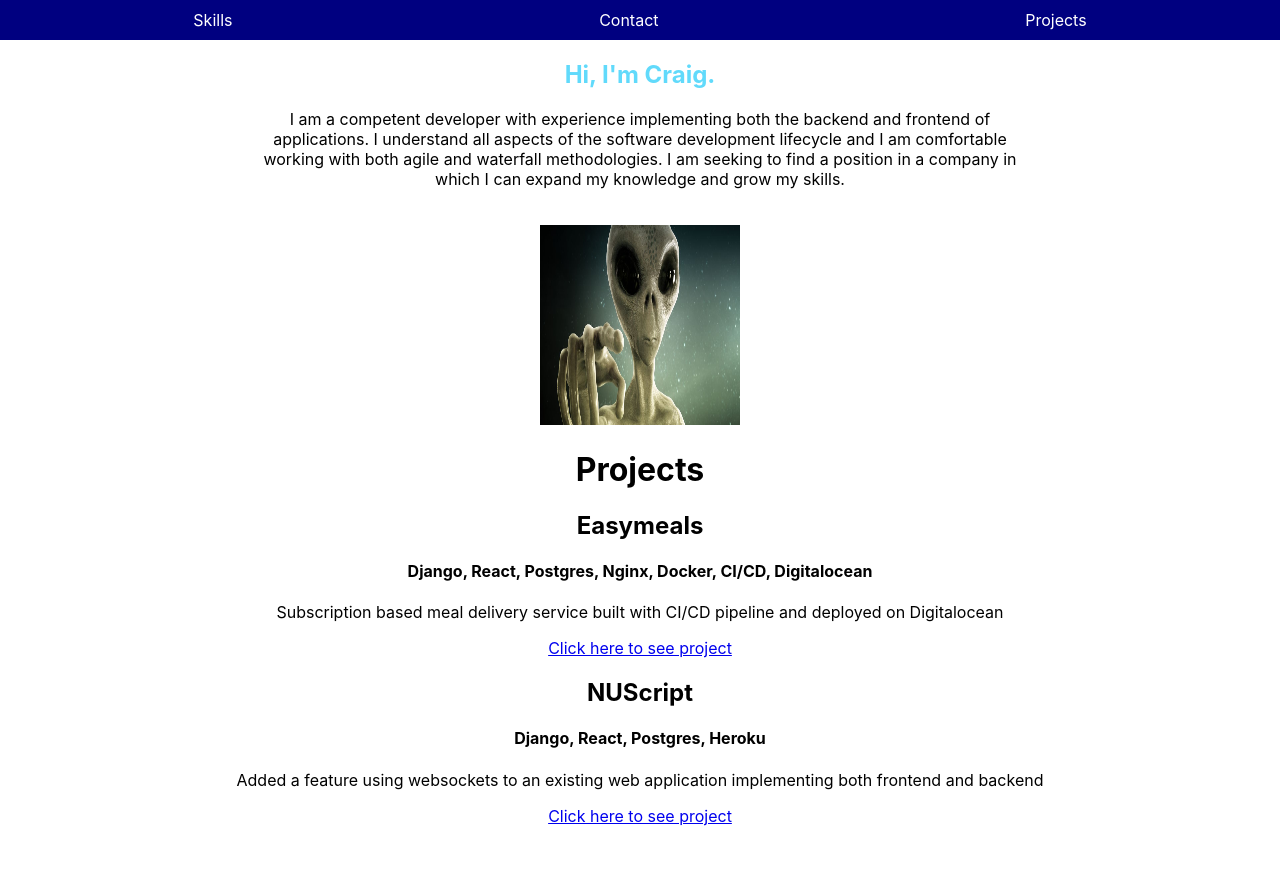
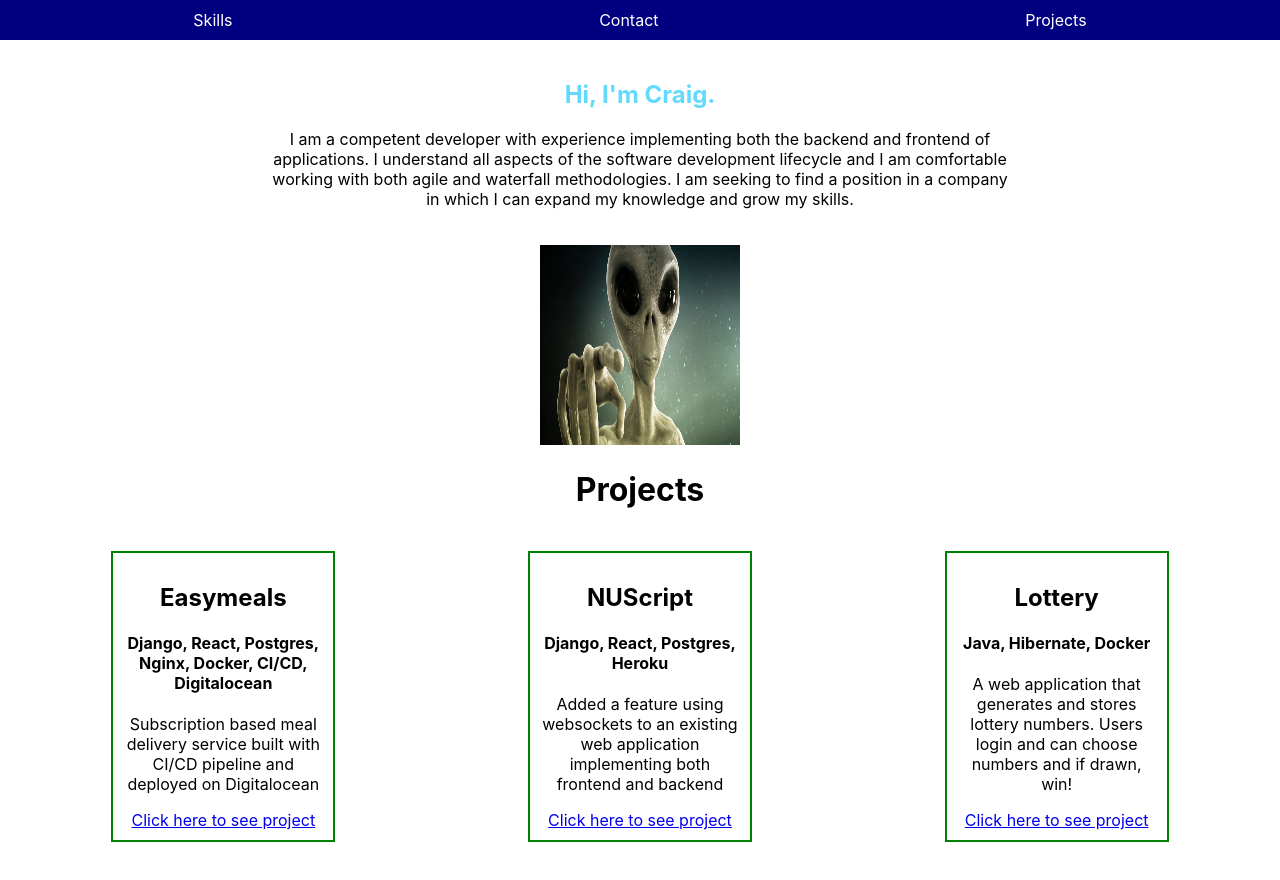
Before and after one commit to craig-glass/Portfolio, a React (Create React App) app in the folder frontend/: page /projects in a window 1280 px wide. Shown: the top 880 px of the page. Before the commit the page ends 826 px from the top, so only its background shows below. Built offline with nearby package versions, Linux system fonts and the light colour scheme.

Commit message:
Created css grid for projects

```diff
--- a/frontend/src/App.css
+++ b/frontend/src/App.css
@@ -40,6 +40,24 @@
   padding: 10px;
 }
 
+.mainpage {
+  padding: 20px;
+}
+
+.grid-container {
+  display: grid;
+  grid-template-columns: repeat(3, 1fr);
+  column-gap: 10px;
+  row-gap: 20px;
+  justify-items: center;
+}
+
+.grid-item {
+  border: 2px solid green;
+  width: 200px;
+  padding: 10px;
+}
+
 .navbarText {
   color: white;
 }
--- a/frontend/src/App.js
+++ b/frontend/src/App.js
@@ -14,14 +14,18 @@ function App() {
     <main className='App'>
       <Router>
         <Navbar />
+        <div className='mainpage'>
           <About />
           <Routes>
             <Route path="/skills" element={<Skills />}></Route>
             <Route path="/contact" element={<Contact />}></Route>
             <Route path="/projects" element={<Projects />}></Route>
           </Routes>
+        </div>
+
       </Router>
-
+      <br></br>
+      <br></br>
     </main>
   );
 }
--- a/frontend/src/components/Projects.js
+++ b/frontend/src/components/Projects.js
@@ -4,14 +4,20 @@ export default function Projects() {
     return (
         <div>
             <h1>Projects</h1>
+            <br></br>
+            <div className="grid-container">
                 {projects.map((project) => (
                     <>
+                        <div className="grid-item">
                             <h2>{project.title}</h2>
                             <h4>{project.subtitle}</h4>
                             <p>{project.description}</p>
                             <a href={project.link}>Click here to see project</a>
+                        </div>
                     </>
                 ))}
             </div>
+
+        </div>
     )
 }
--- a/frontend/src/data/projectsData.js
+++ b/frontend/src/data/projectsData.js
@@ -10,5 +10,11 @@ export const projects = [
         subtitle: "Django, React, Postgres, Heroku",
         description: "Added a feature using websockets to an existing web application implementing both frontend and backend",
         link: "https://github.com/craig-glass/dev-nuscript"
+    },
+    {
+        title: "Lottery",
+        subtitle: "Java, Hibernate, Docker",
+        description: "A web application that generates and stores lottery numbers. Users login and can choose numbers and if drawn, win!",
+        link: "https://github.com/craig-glass/lottery"
     }
 ]
```
Lines whose indentation alone changed are shown as unchanged.
